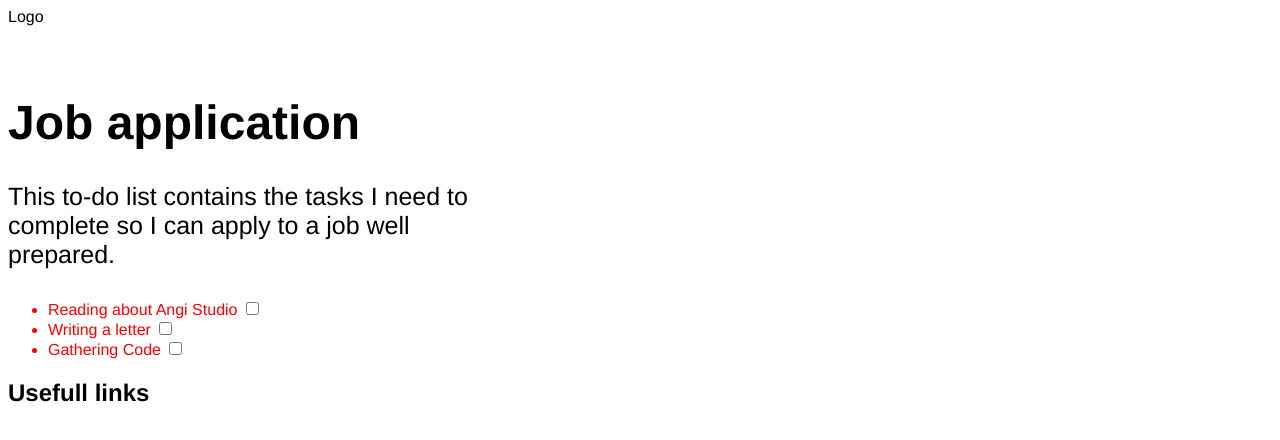
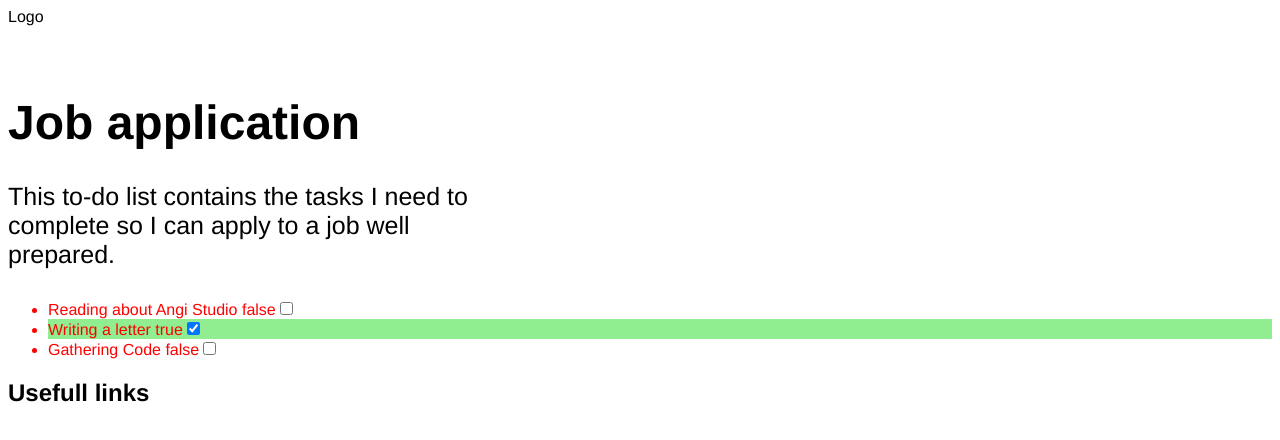
Before and after one commit to HenkLangeveld/angi-to-do-2, a Vue app: page / in a window 1280 px wide. Shown: the top 440 px of the page. Built offline with nearby package versions, Linux system fonts and the light colour scheme.

Commit message:
bind checkboxes to toDo:value and checkbox status to toDo:isDone status

```diff
--- a/src/App.vue
+++ b/src/App.vue
@@ -10,10 +10,14 @@
     </header>
     <main>
       <ul>
-        <to-do v-for="toDo in toDos" :key="toDo.id" :toDo="toDo.value"></to-do>
-        <!-- <to-do to-do="read"></to-do>
-        <to-do to-do="write"></to-do>
-        <to-do to-do="gather"></to-do> -->
+        <to-do
+          v-for="toDo in toDos"
+          :key="toDo.id"
+          :id="toDo.id"
+          :toDo="toDo.value"
+          :isDone="toDo.isDone"
+          @toggle-is-done="toggleIsDone"
+        ></to-do>
       </ul>
     </main>
     <footer>
@@ -32,19 +36,29 @@ export default {
     return {
       toDos: [
         {
-          id: 1,
+          id: "1",
           value: "Reading about Angi Studio",
+          isDone: false,
         },
         {
-          id: 2,
+          id: "2",
           value: "Writing a letter",
+          isDone: true,
         },
         {
-          id: 3,
+          id: "3",
           value: "Gathering Code",
+          isDone: false,
         },
       ],
     };
+  },
+  methods: {
+    toggleIsDone(id) {
+      console.log("toggle");
+      const identifiedToDo = this.toDos.find((toDo) => toDo.id === id);
+      identifiedToDo.isDone = !identifiedToDo.isDone;
+    },
   },
 };
 // import HelloWorld from "./components/HelloWorld.vue";
--- a/src/components/ToDo.vue
+++ b/src/components/ToDo.vue
@@ -1,25 +1,36 @@
 <template>
   <li class="c-app__list-item" :class="{ 'is-done': isDone }">
-    {{ toDo }} <input type="checkbox" @click="toggleIsDone" />
+    <label :for="id">{{ toDo }} {{ isDone }}</label>
+    <input type="checkbox" :id="id" :checked="isDone" @click="toggleIsDone" />
   </li>
 </template>
 
 <script>
 export default {
   props: {
+    id: {
+      type: String,
+      required: true,
+    },
     toDo: {
       type: String,
       required: true,
     },
+    isDone: {
+      type: Boolean,
+      required: false,
+      default: false,
+    },
   },
-  data() {
-    return {
-      isDone: false,
-    };
-  },
+  // data() {
+  //   return {
+  //     isDone: false,
+  //   };
+  // },
   methods: {
     toggleIsDone() {
-      this.isDone = !this.isDone;
+      // this.isDone = !this.isDone;
+      this.$emit("toggle-is-done", this.id);
     },
   },
 };
```
